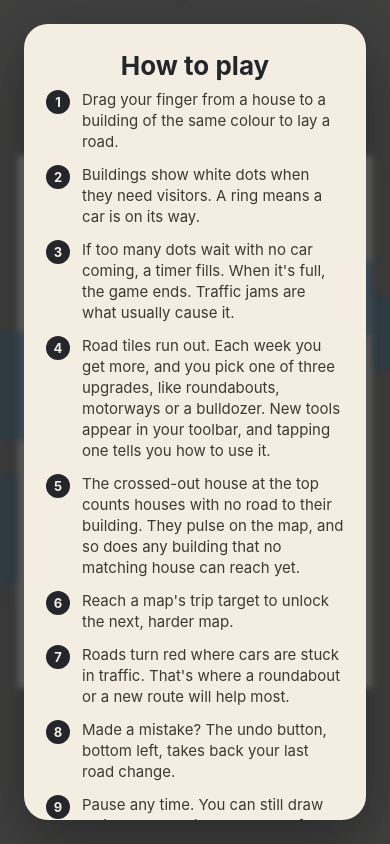
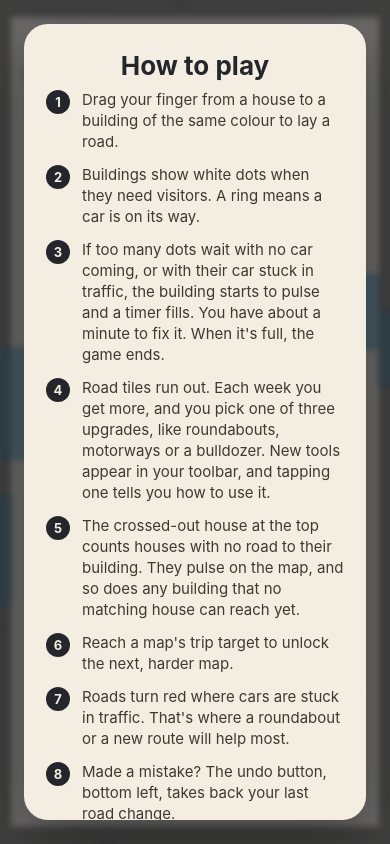
Before and after one commit to kieranforde1/byways, a plain HTML site: page index.html in a window 390 px wide. Both pictures are taken after a click on the button "How to play". Drawn offline with Linux system fonts and the light colour scheme.

Commit message:
Earlier traffic, longer warning, lower targets, rain, fuller screen
Playtesting showed near-empty roads for the first four weeks, then a
collapse with 30 seconds to react, and a first target few players could
reach. Demand now starts higher and climbs more gently, cars stuck in jams
count towards a building's timer so congestion leads visibly to failure,
and the timer takes 60 seconds and recovers when fixed. Targets and
per-map traffic were set from bot runs so maps get harder in order.

Warnings were easy to miss, so the pulse sound and the building's ripples,
flash and timer ring are bolder. Rain replaces the vinyl crackle. The open
land now matches the screen's shape, so less of the phone shows locked land.

Co-Authored-By: Claude Opus 5.5 <noreply@anthropic.com>

```diff
--- a/game.js
+++ b/game.js
@@ -30,7 +30,7 @@
     mountLight: '#d8ccb6',
   };
 
-  const CAR_SPEED = 1.9;        // tiles per second
+  const CAR_SPEED = 1.6;        // tiles per second
   const MOTOR_SPEED = 4.2;
   const GAP = 0.55;             // spacing between queued cars
   const CROSS = 0.7;            // seconds a 3-way junction is blocked per car
@@ -39,9 +39,10 @@
   const GATE_CROSS = 0.45;      // cars take turns at a car park gate, in or out
   const INTER_PENALTY = 0.45;   // routing cost of passing a plain junction
   const DWELL = 0.8;
-  const PIN_LIMIT = 5;          // waiting visitors (no car on the way) before the timer starts
-  const OVER_FILL = 1 / 30;     // overflow timer fills in 30s
-  const OVER_DRAIN = 1 / 12;
+  const PIN_LIMIT = 5;          // waiting visitors (no car on the way, or one stuck in traffic) before the timer starts
+  const OVER_FILL = 1 / 60;     // overflow timer fills in 60s
+  const OVER_DRAIN = 1 / 30;    // and empties at half that speed once things improve
+  const LATE = 3;               // seconds stuck in traffic before a car's visitor counts as waiting again
   const WEEK_LEN = 70;
   const CARS_PER_HOUSE = 2;
   const MAX_SPAN = 6;           // longest bridge or tunnel, in tiles
@@ -62,22 +63,22 @@
   // appear in different spots every game.
   const MAPS = [
     {
-      id: 'millbrook', name: 'Millbrook', seed: 7193, target: 1000, demand: 1,
+      id: 'millbrook', name: 'Millbrook', seed: 7193, target: 500, demand: 1,
       blurb: 'A quiet town split by one river.',
       rivers: [{ axis: 'v', pos: 0.42 }], lakes: 1, hills: 0, bridges: 1, tunnels: 0,
     },
     {
-      id: 'twinford', name: 'Twinford', seed: 4410, target: 1000, demand: 1.1,
+      id: 'twinford', name: 'Twinford', seed: 4410, target: 650, demand: 1.3,
       blurb: 'Two rivers cross in the middle of town. Bridges are precious.',
       rivers: [{ axis: 'v', pos: 0.4 }, { axis: 'h', pos: 0.58 }], lakes: 0, hills: 0, bridges: 2, tunnels: 0,
     },
     {
-      id: 'stonehill', name: 'Stonehill', seed: 2231, target: 1100, demand: 1.15,
+      id: 'stonehill', name: 'Stonehill', seed: 2231, target: 800, demand: 0.9,
       blurb: 'Hills block the way. Build around them or tunnel through.',
       rivers: [{ axis: 'v', pos: 0.66 }], lakes: 0, hills: 6, bridges: 1, tunnels: 1,
     },
     {
-      id: 'cragmoor', name: 'Cragmoor', seed: 9067, target: 1200, demand: 1.25,
+      id: 'cragmoor', name: 'Cragmoor', seed: 9067, target: 950, demand: 1.05,
       blurb: 'Rivers, lakes and hills everywhere. Every tile counts.',
       rivers: [{ axis: 'v', pos: 0.32 }, { axis: 'v', pos: 0.7 }], lakes: 2, hills: 7, bridges: 2, tunnels: 1,
     },
@@ -166,13 +167,13 @@
     const x0 = Math.floor((W - bw) / 2);
     const y0 = Math.floor((H - bh) / 2);
     G.bounds = { x0, y0, x1: x0 + bw - 1, y1: y0 + bh - 1 };
+    fitBoundsToScreen();
 
     const d = spawnDest(0);
     G.colorsUsed = 1;
     if (d) {
-      spawnHouse(0, { x: d.x + 0.5, y: d.y + 0.5, rmin: 3, rmax: 6 });
-      spawnHouse(0, { x: d.x + 0.5, y: d.y + 0.5, rmin: 3, rmax: 6 });
-      d.pinT = 4;
+      for (let k = 0; k < 3; k++) spawnHouse(0, { x: d.x + 0.5, y: d.y + 0.5, rmin: 4, rmax: 7 });
+      d.pinT = 3;
     }
     user.zoom = 1; user.px = 0; user.py = 0;
     camSnap = true;
@@ -214,7 +215,7 @@
       speed: 1, paused: false, over: false,
       bounds: { x0: 0, y0: 0, x1: W - 1, y1: H - 1 },
       colorsUsed: 0,
-      nextHouse: 6,
+      nextHouse: 4,
       nextDest: 32,
       dispatchT: 0,
       saveT: 0,
@@ -513,6 +514,26 @@
     B.x1 = Math.min(G.W - 1, B.x1 + 1);
     B.y0 = Math.max(0, B.y0 - 1);
     B.y1 = Math.min(G.H - 1, B.y1 + 1);
+    fitBoundsToScreen();
+  }
+
+  // Grow the open land along its shorter side until it has the same shape as
+  // the space on screen, so none of the screen is wasted on locked land.
+  function fitBoundsToScreen() {
+    const B = G.bounds;
+    const availW = Math.max(100, view.w - view.right);
+    const availH = Math.max(100, view.h - view.top - view.bottom);
+    const ratio = availH / availW;
+    for (let guard = 0; guard < 40; guard++) {
+      const bw = B.x1 - B.x0 + 1.6, bh = B.y1 - B.y0 + 1.6;
+      if (bh / bw < ratio - 0.04) {
+        if (B.y0 === 0 && B.y1 === G.H - 1) break;
+        if ((guard % 2 === 0 && B.y0 > 0) || B.y1 === G.H - 1) B.y0--; else B.y1++;
+      } else if (bw / bh < 1 / ratio - 0.04) {
+        if (B.x0 === 0 && B.x1 === G.W - 1) break;
+        if ((guard % 2 === 0 && B.x0 > 0) || B.x1 === G.W - 1) B.x0--; else B.x1++;
+      } else break;
+    }
   }
 
   // ---------------------------------------------------------------- graph
@@ -1158,10 +1179,13 @@
   // The level eases up and down so the red tint doesn't flicker.
   function updateJams(dt) {
     const stuck = new Map();
+    for (const d of G.dests) d.late = 0;
     for (const c of G.cars) {
-      if (c.state !== 'drive' || c.dk !== c.prevDk) continue;
+      if (c.state !== 'drive' || c.dk !== c.prevDk) { c.stuckT = 0; continue; }
       const free = (c.motor ? MOTOR_SPEED : CAR_SPEED) * (c.bus ? BUS_SPEED : 1) * dt;
-      if (c.t - c.prevT >= free * 0.4) continue;
+      if (c.t - c.prevT >= free * 0.4) { c.stuckT = 0; continue; }
+      c.stuckT = (c.stuckT || 0) + dt;
+      if (c.leg === 'out' && c.dest && c.stuckT > LATE) c.dest.late += c.load || 1;
       const e = G.adj[c.path[c.s]].get(c.path[c.s + 1]);
       if (e) stuck.set(e, (stuck.get(e) || 0) + 1);
     }
@@ -1173,9 +1197,21 @@
   }
 
   // ---------------------------------------------------------------- simulation
+  // More visitors from the start, so you can see where traffic will build up,
+  // and a gentler climb after that.
   function pinInterval() {
-    return Math.max(0.9, 8 * Math.pow(0.84, G.week - 1)) / G.map.demand;
-  }
+    return Math.max(1, 3 * Math.pow(0.93, G.week - 1)) / G.map.demand;
+  }
+
+  // Visitors with no car on the way, plus those whose car is stuck in a jam.
+  const waitingAt = (d) => Math.max(0, d.pins - d.assigned + (d.late || 0));
+  // 0 when calm. Starts once 3 visitors are waiting, then climbs with the
+  // timer once it's past the limit. Drives both the warning pulse and the sound.
+  const urgencyOf = (d) => {
+    const w = waitingAt(d);
+    return w > PIN_LIMIT ? 0.4 + 0.6 * d.overflow : w > 2 ? (0.3 * (w - 2)) / (PIN_LIMIT - 2) : 0;
+  };
+  const pulsePeriod = (u) => 1.4 - 0.95 * u;
 
   function step(dt) {
     G.time += dt;
@@ -1188,7 +1224,7 @@
       }
       // Only visitors with no car on the way count towards the timer, so
       // what fails you is cars being stuck or too few houses, not distance.
-      if (d.pins - d.assigned > PIN_LIMIT) d.overflow += OVER_FILL * dt;
+      if (waitingAt(d) > PIN_LIMIT) d.overflow += OVER_FILL * dt;
       else d.overflow = Math.max(0, d.overflow - OVER_DRAIN * dt);
       if (d.overflow >= 1) { gameOver(d); return; }
     }
@@ -1201,7 +1237,7 @@
     G.nextHouse -= dt;
     if (G.nextHouse <= 0) {
       spawnHouse(chooseHouseColor(), null);
-      G.nextHouse = Math.max(3.6, 9 - 0.4 * (G.week - 1)) * rnd(0.75, 1.25);
+      G.nextHouse = Math.max(3.4, 6.5 - 0.35 * (G.week - 1)) * rnd(0.75, 1.25);
     }
     G.nextDest -= dt;
     if (G.nextDest <= 0) {
@@ -1422,8 +1458,8 @@
   // ---------------------------------------------------------------- camera
   function baseCam() {
     const B = G.bounds;
-    const bw = B.x1 - B.x0 + 2;
-    const bh = B.y1 - B.y0 + 2;
+    const bw = B.x1 - B.x0 + 1.6;
+    const bh = B.y1 - B.y0 + 1.6;
     const availH = Math.max(100, view.h - view.top - view.bottom);
     const availW = Math.max(100, view.w - view.right);
     const s = Math.min(availW / bw, availH / bh);
@@ -1435,8 +1471,8 @@
     const s = b.s * user.zoom;
     // Only allow panning as far as zoom makes room for, so the town stays on screen.
     const slack = 1 - 1 / user.zoom;
-    const hx = ((B.x1 - B.x0 + 2) / 2) * slack;
-    const hy = ((B.y1 - B.y0 + 2) / 2) * slack;
+    const hx = ((B.x1 - B.x0 + 1.6) / 2) * slack;
+    const hy = ((B.y1 - B.y0 + 1.6) / 2) * slack;
     user.px = clamp(user.px, -hx, hx);
     user.py = clamp(user.py, -hy, hy);
     return { x: b.x + user.px, y: b.y + user.py, s };
@@ -2089,7 +2125,7 @@
       ctx.fillText('P', px, py + s * 0.02);
     }
 
-    const waiting = Math.max(0, d.pins - d.assigned);
+    const waiting = waitingAt(d);
     const over = waiting > PIN_LIMIT;
     if (d.cut && !over) {
       // no matching house can reach it yet: same pulse ring as a cut-off house
@@ -2100,13 +2136,32 @@
       ctx.beginPath(); ctx.arc(cx, cy, w * 0.82, 0, Math.PI * 2); ctx.stroke();
       ctx.globalAlpha = 1;
     }
-    const shake = over ? Math.sin(G.time * 30) * s * 0.03 : 0;
+    const u = urgencyOf(d);
+    const phase = u > 0 ? (G.time % pulsePeriod(u)) / pulsePeriod(u) : 0;
+    if (u > 0) {
+      // ripples spreading out from the building, faster and stronger as it fills
+      ctx.strokeStyle = over ? col.dark : col.fill;
+      ctx.lineWidth = Math.max(2, s * (0.08 + 0.14 * u));
+      for (const off of [0, 0.5]) {
+        const p = (phase + off) % 1;
+        ctx.globalAlpha = (1 - p) * (0.35 + 0.6 * u);
+        ctx.beginPath(); ctx.arc(cx, cy, w * (0.62 + 0.8 * p), 0, Math.PI * 2); ctx.stroke();
+      }
+      ctx.globalAlpha = 1;
+    }
+    const shake = over ? Math.sin(G.time * 30) * s * 0.04 : 0;
     ctx.fillStyle = 'rgba(0,0,0,0.16)';
     rr(cx - w / 2 + s * 0.08, cy - w / 2 + s * 0.12, w, w, s * 0.28);
     ctx.fill();
     ctx.fillStyle = col.fill;
     rr(cx - w / 2 + shake, cy - w / 2, w, w, s * 0.28);
     ctx.fill();
+    if (over) {
+      // the building flashes bright on each pulse
+      ctx.fillStyle = `rgba(255,255,255,${0.55 * Math.max(0, 1 - phase * 2.5)})`;
+      rr(cx - w / 2 + shake, cy - w / 2, w, w, s * 0.28);
+      ctx.fill();
+    }
     ctx.strokeStyle = col.dark;
     ctx.lineWidth = Math.max(1, s * 0.06);
     rr(cx - w / 2 + shake + s * 0.18, cy - w / 2 + s * 0.18, w - s * 0.36, w - s * 0.36, s * 0.16);
@@ -2139,10 +2194,13 @@
     }
 
     if (d.overflow > 0.001) {
-      const R = s * 1.35;
+      const R = s * 1.4;
       ctx.lineCap = 'round';
-      ctx.strokeStyle = 'rgba(36,38,44,0.25)';
-      ctx.lineWidth = s * 0.16;
+      ctx.strokeStyle = 'rgba(255,255,255,0.75)';
+      ctx.lineWidth = s * 0.34;
+      ctx.beginPath(); ctx.arc(cx, cy, R, 0, Math.PI * 2); ctx.stroke();
+      ctx.strokeStyle = 'rgba(36,38,44,0.22)';
+      ctx.lineWidth = s * 0.24;
       ctx.beginPath(); ctx.arc(cx, cy, R, 0, Math.PI * 2); ctx.stroke();
       ctx.strokeStyle = col.dark;
       ctx.beginPath(); ctx.arc(cx, cy, R, -Math.PI / 2, -Math.PI / 2 + Math.PI * 2 * Math.min(1, d.overflow)); ctx.stroke();
@@ -2426,7 +2484,7 @@
   // ---------------------------------------------------------------- sound
   // Lo-fi music made live in the browser, so there are no audio files to
   // download and it works offline: a slow four-chord loop, a soft beat and
-  // vinyl crackle. When a building fills up, a low pulse fades in from its
+  // gentle rain. When a building fills up, a low pulse fades in from its
   // side of the screen and speeds up as its timer runs down.
   const SOUND_KEY = 'byways-sound';
   let soundOn = true;
@@ -2471,21 +2529,36 @@
       snd.noise = ctx.createBuffer(1, ctx.sampleRate * 2, ctx.sampleRate);
       const nd = snd.noise.getChannelData(0);
       for (let i = 0; i < nd.length; i++) nd[i] = Math.random() * 2 - 1;
-      // vinyl crackle: faint hiss with the odd pop, on a loop
-      const vinyl = ctx.createBuffer(1, ctx.sampleRate * 3, ctx.sampleRate);
-      const vd = vinyl.getChannelData(0);
-      for (let i = 0; i < vd.length; i++) vd[i] = (Math.random() * 2 - 1) * (Math.random() < 0.0006 ? 0.8 : 0.012);
-      const crackle = ctx.createBufferSource();
-      crackle.buffer = vinyl;
-      crackle.loop = true;
-      const band = ctx.createBiquadFilter();
-      band.type = 'bandpass';
-      band.frequency.value = 2500;
-      band.Q.value = 0.7;
-      const cg = ctx.createGain();
-      cg.gain.value = 0.2;
-      crackle.connect(band); band.connect(cg); cg.connect(snd.master);
-      crackle.start();
+      // gentle rain: soft, slowly swelling hiss with the odd quiet droplet, on a loop
+      const sr = ctx.sampleRate;
+      const rainBuf = ctx.createBuffer(1, sr * 7, sr);
+      const rd = rainBuf.getChannelData(0);
+      let soft = 0;
+      for (let i = 0; i < rd.length; i++) {
+        soft = soft * 0.92 + (Math.random() * 2 - 1) * 0.08;
+        const swell = 0.75 + 0.25 * Math.sin((i / rd.length) * Math.PI * 2);
+        rd[i] = soft * 0.5 * swell;
+      }
+      for (let k = 0; k < 160; k++) {
+        const at = Math.floor(Math.random() * (rd.length - sr * 0.05));
+        const f = 1800 + Math.random() * 2600;
+        const amp = 0.02 + Math.random() * 0.05;
+        const len = Math.floor(sr * (0.015 + Math.random() * 0.02));
+        for (let n = 0; n < len; n++) rd[at + n] += amp * Math.exp(-n / (len * 0.25)) * Math.sin((2 * Math.PI * f * n) / sr);
+      }
+      const rain = ctx.createBufferSource();
+      rain.buffer = rainBuf;
+      rain.loop = true;
+      const rainHi = ctx.createBiquadFilter();
+      rainHi.type = 'highpass';
+      rainHi.frequency.value = 350;
+      const rainLo = ctx.createBiquadFilter();
+      rainLo.type = 'lowpass';
+      rainLo.frequency.value = 3200;
+      const rg = ctx.createGain();
+      rg.gain.value = 0.15;
+      rain.connect(rainHi); rainHi.connect(rainLo); rainLo.connect(rg); rg.connect(snd.master);
+      rain.start();
       snd.next = ctx.currentTime + 0.1;
     }
     if (snd.ctx.state !== 'running') snd.ctx.resume().catch(() => {});
@@ -2564,9 +2637,17 @@
       p.connect(snd.master);
       out = p;
     }
-    kick(t, 0.05 + 0.3 * u, out);
+    kick(t, 0.05 + 0.4 * u, out);
     const chord = CHORDS[(snd.step >> 3) % 4];
-    voice('sine', hz(chord[0] + 24), t, 0.7, 0.025 + 0.05 * u, 0.01, out);
+    voice('sine', hz(chord[0] + 24), t, 0.7, 0.03 + 0.07 * u, 0.01, out);
+    if (u >= 0.4) {
+      // past the limit: a second, higher chime, and the music dips so it cuts through
+      voice('sine', hz(chord[0] + 31), t + 0.09, 0.6, 0.02 + 0.06 * u, 0.01, out);
+      snd.music.gain.setTargetAtTime(0.7, t, 0.03);
+      snd.music.gain.setTargetAtTime(1, t + 0.25, 0.3);
+    }
+    // close to failing: the thump doubles up like a heartbeat
+    if (u >= 0.7) kick(t + 0.2, 0.3 * u, out);
   }
 
   function audioTick() {
@@ -2586,14 +2667,13 @@
     let u = 0, pan = 0;
     if (live) {
       for (const d of G.dests) {
-        const w = d.pins - d.assigned;
-        const v = w > PIN_LIMIT ? 0.4 + 0.6 * d.overflow : w > 2 ? (0.3 * (w - 2)) / (PIN_LIMIT - 2) : 0;
+        const v = urgencyOf(d);
         if (v > u) { u = v; pan = clamp((sx(d.x + 1) / view.w) * 2 - 1, -1, 1) * 0.6; }
       }
     }
     if (u > 0.01 && now >= snd.pulseAt) {
       pulse(now + 0.02, u, pan);
-      snd.pulseAt = now + 1.4 - 0.95 * u;
+      snd.pulseAt = now + pulsePeriod(u);
     }
     snd.tone.frequency.setTargetAtTime(1300 + 1500 * u, now, 0.5);
   }
--- a/index.html
+++ b/index.html
@@ -255,7 +255,7 @@
     <ul class="steps">
       <li><span class="n">1</span><span>Drag your finger from a house to a building of the same colour to lay a road.</span></li>
       <li><span class="n">2</span><span>Buildings show white dots when they need visitors. A ring means a car is on its way.</span></li>
-      <li><span class="n">3</span><span>If too many dots wait with no car coming, a timer fills. When it's full, the game ends. Traffic jams are what usually cause it.</span></li>
+      <li><span class="n">3</span><span>If too many dots wait with no car coming, or with their car stuck in traffic, the building starts to pulse and a timer fills. You have about a minute to fix it. When it's full, the game ends.</span></li>
       <li><span class="n">4</span><span>Road tiles run out. Each week you get more, and you pick one of three upgrades, like roundabouts, motorways or a bulldozer. New tools appear in your toolbar, and tapping one tells you how to use it.</span></li>
       <li><span class="n">5</span><span>The crossed-out house at the top counts houses with no road to their building. They pulse on the map, and so does any building that no matching house can reach yet.</span></li>
       <li><span class="n">6</span><span>Reach a map's trip target to unlock the next, harder map.</span></li>
--- a/sw.js
+++ b/sw.js
@@ -6,7 +6,7 @@
 //
 // To ship an update, change VERSION. Phones fetch this file when they open the
 // game online, see it changed, and download the new set in the background.
-const VERSION = 'v8';
+const VERSION = 'v9';
 const CACHE = 'byways-' + VERSION;
 const ASSETS = [
   './',
```
